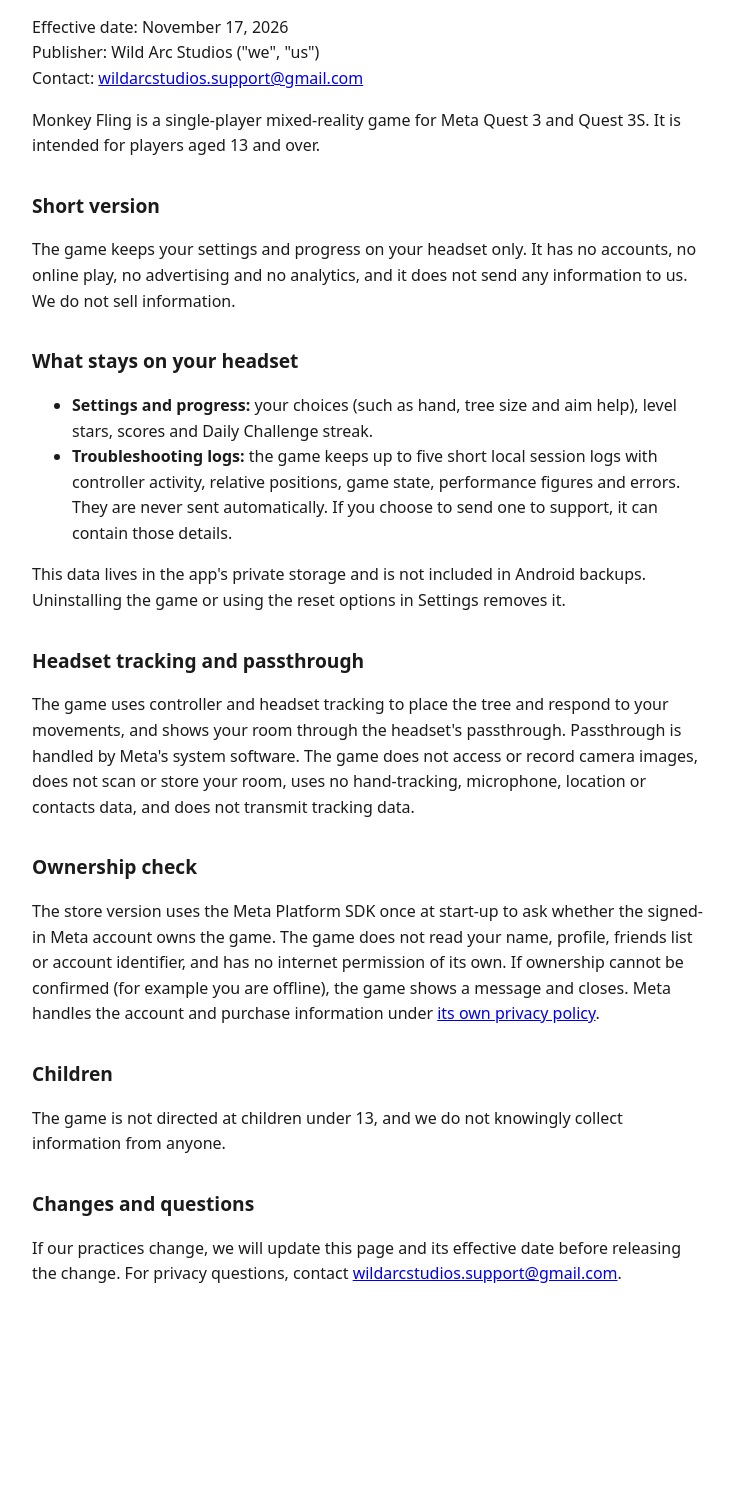
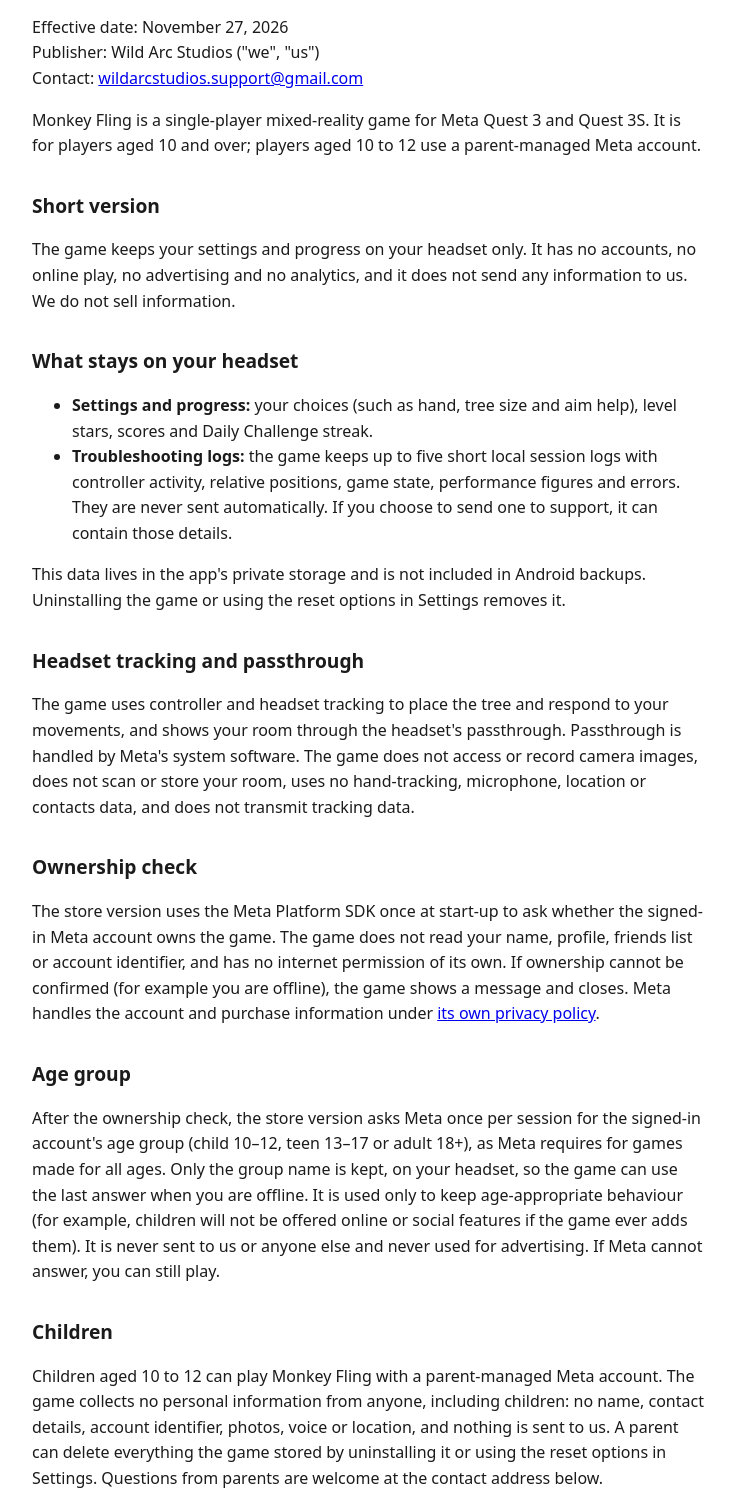
Before and after one commit to wildarcstudios/monkey-fling-privacy, a plain HTML site: page index.html in a window 1280 px wide. Shown: the part 79-1574 px from the top of the page, without its empty margins (272-1006 px from the left). Before the commit the page ends 1398 px from the top, so only its background shows below. Drawn offline with Linux system fonts and the light colour scheme.

Commit message:
Mixed Ages: players 10+, age group section, children section

```diff
--- a/index.html
+++ b/index.html
@@ -13,10 +13,10 @@ h1{font-size:1.7rem}h2{font-size:1.2rem;margin-top:2rem}
 </head>
 <body>
 <h1>Monkey Fling – Privacy Policy</h1>
-<p>Effective date: November 17, 2026<br>
+<p>Effective date: November 27, 2026<br>
 Publisher: Wild Arc Studios ("we", "us")<br>
 Contact: <a href="mailto:wildarcstudios.support@gmail.com">wildarcstudios.support@gmail.com</a></p>
-<p>Monkey Fling is a single-player mixed-reality game for Meta Quest 3 and Quest 3S. It is intended for players aged 13 and over.</p>
+<p>Monkey Fling is a single-player mixed-reality game for Meta Quest 3 and Quest 3S. It is for players aged 10 and over; players aged 10 to 12 use a parent-managed Meta account.</p>
 
 <h2>Short version</h2>
 <p>The game keeps your settings and progress on your headset only. It has no accounts, no online play, no advertising and no analytics, and it does not send any information to us. We do not sell information.</p>
@@ -34,8 +34,11 @@ Contact: <a href="mailto:wildarcstudios.support@gmail.com">wildarcstudios.suppor
 <h2>Ownership check</h2>
 <p>The store version uses the Meta Platform SDK once at start-up to ask whether the signed-in Meta account owns the game. The game does not read your name, profile, friends list or account identifier, and has no internet permission of its own. If ownership cannot be confirmed (for example you are offline), the game shows a message and closes. Meta handles the account and purchase information under <a href="https://www.meta.com/legal/privacy-policy/">its own privacy policy</a>.</p>
 
+<h2>Age group</h2>
+<p>After the ownership check, the store version asks Meta once per session for the signed-in account's age group (child 10&ndash;12, teen 13&ndash;17 or adult 18+), as Meta requires for games made for all ages. Only the group name is kept, on your headset, so the game can use the last answer when you are offline. It is used only to keep age-appropriate behaviour (for example, children will not be offered online or social features if the game ever adds them). It is never sent to us or anyone else and never used for advertising. If Meta cannot answer, you can still play.</p>
+
 <h2>Children</h2>
-<p>The game is not directed at children under 13, and we do not knowingly collect information from anyone.</p>
+<p>Children aged 10 to 12 can play Monkey Fling with a parent-managed Meta account. The game collects no personal information from anyone, including children: no name, contact details, account identifier, photos, voice or location, and nothing is sent to us. A parent can delete everything the game stored by uninstalling it or using the reset options in Settings. Questions from parents are welcome at the contact address below.</p>
 
 <h2>Changes and questions</h2>
 <p>If our practices change, we will update this page and its effective date before releasing the change. For privacy questions, contact <a href="mailto:wildarcstudios.support@gmail.com">wildarcstudios.support@gmail.com</a>.</p>
```
